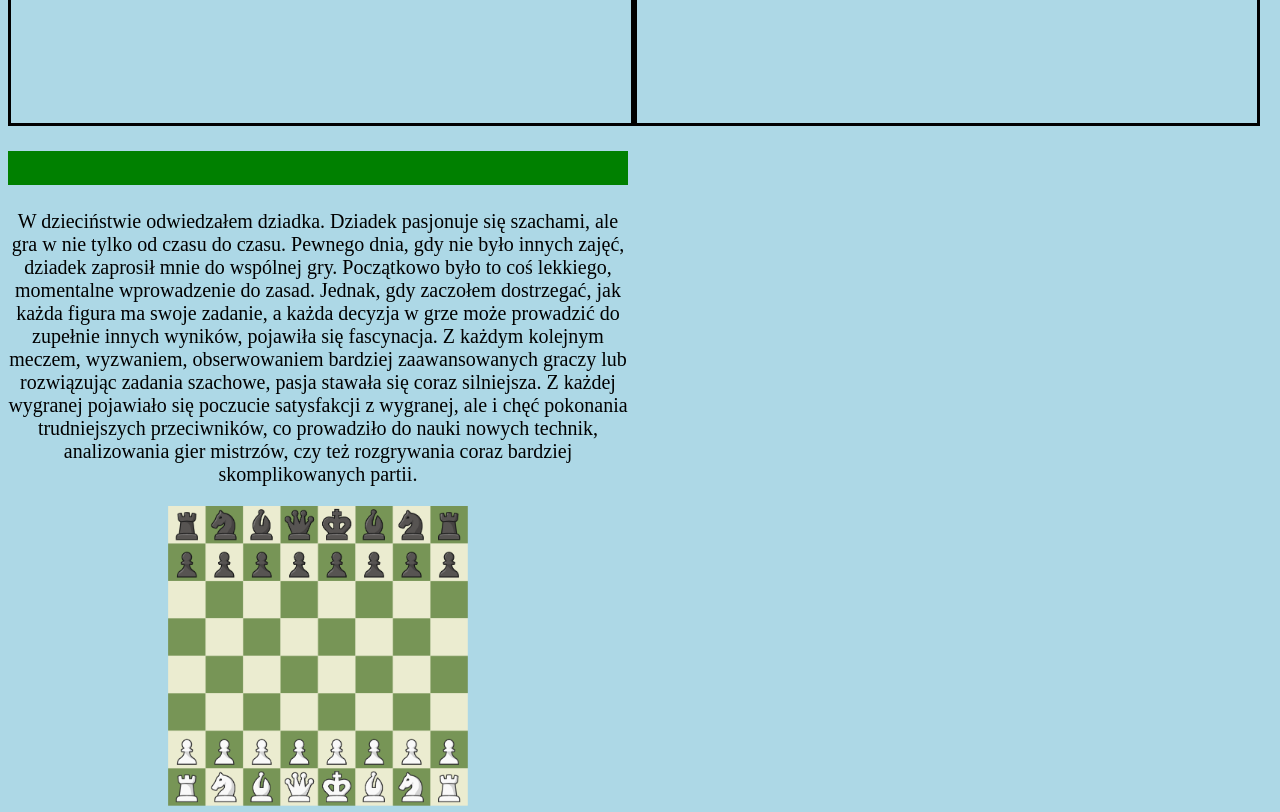
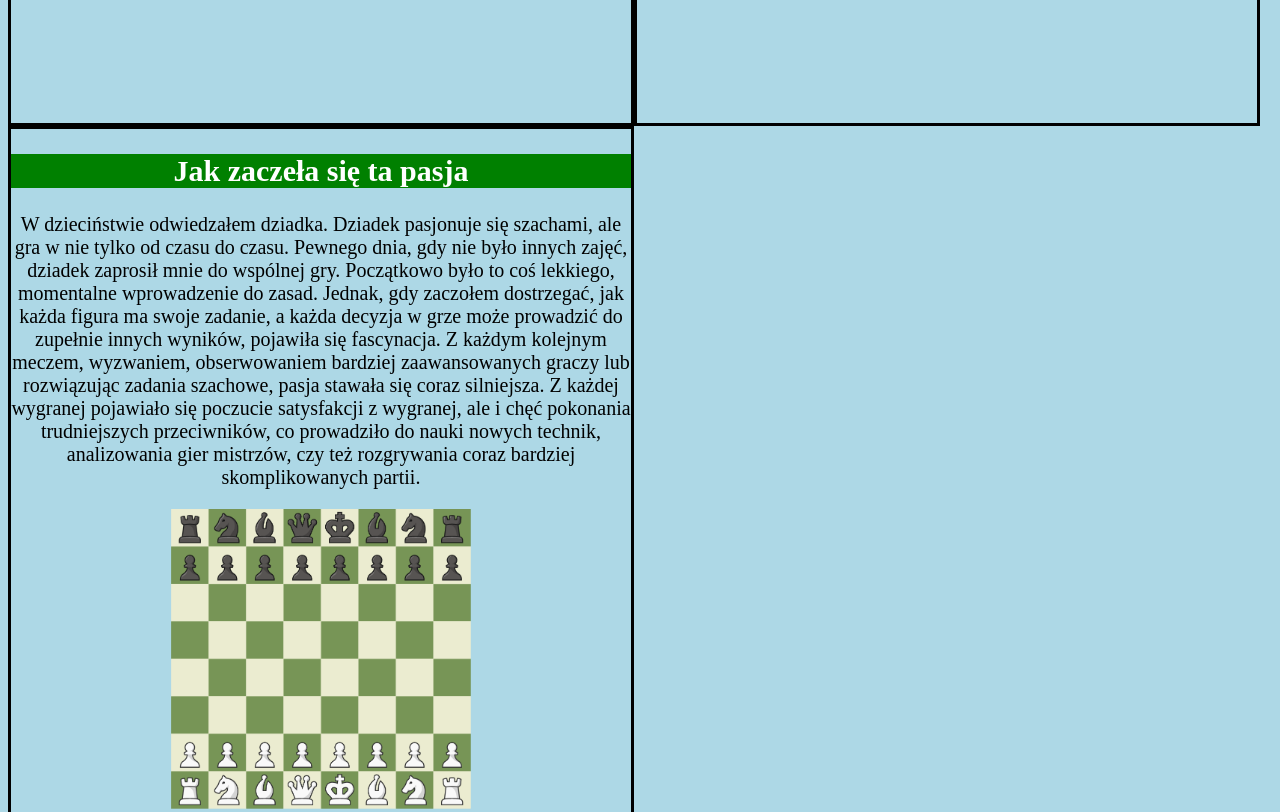
Before and after one commit to KonradDzien/Pasje_sportowe, a plain HTML site: page index.html in a window 1280 px wide. Shown: the part 960-1772 px from the top of the page. Drawn offline with Linux system fonts and the light colour scheme.

Commit message:
Add files via upload

```diff
--- a/styl.css
+++ b/styl.css
@@ -15,11 +15,6 @@ div
     height:1000px;
    font-size: 20px;
    text-align: center;
-}
-
-#blok3
-{
-    border: 3px;
 }
 
 header
@@ -50,7 +45,7 @@ header
 h2
 {
     background-color: green;
-    color:green;
+    color:white;
 }
 
 body
```
